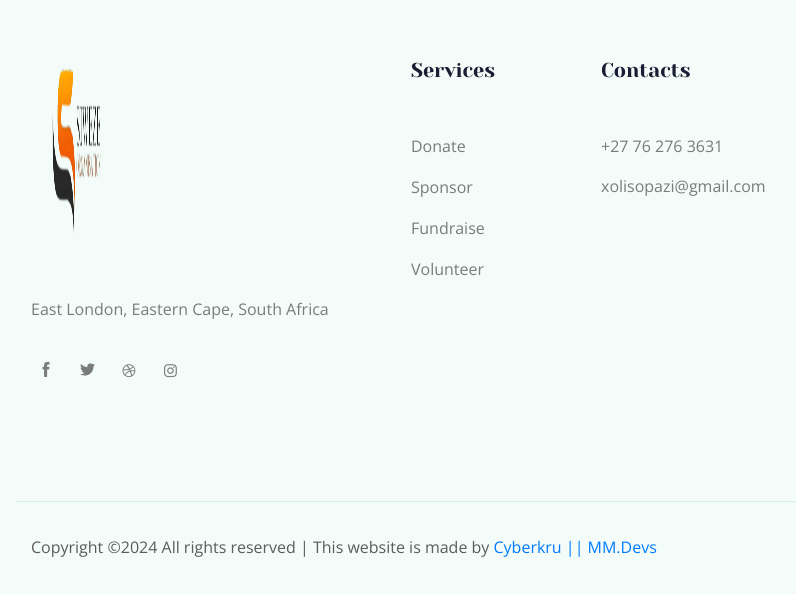
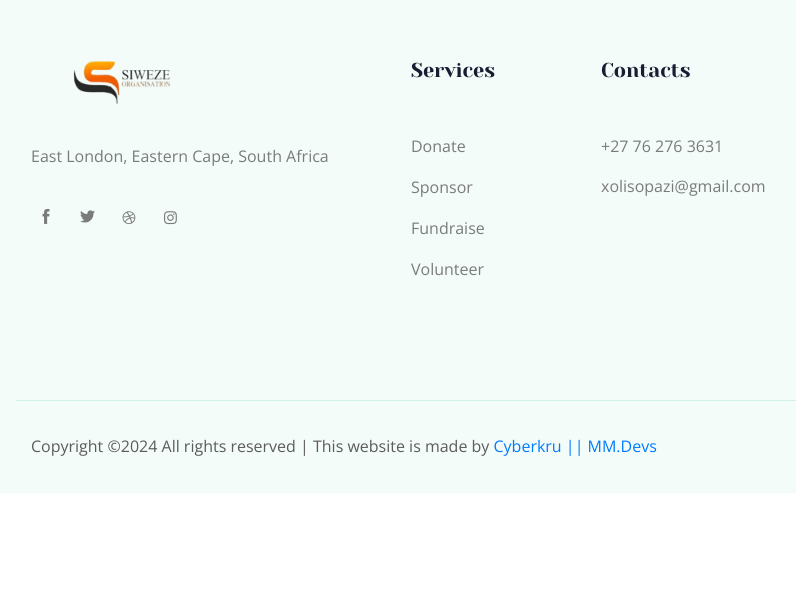
Before and after one commit to CyberkruSpace/Siweze, a plain HTML site: page contact.html in a window 1280 px wide. Shown: the part 1904-2498 px from the top of the page, without its empty margins (54-850 px from the left). After the commit the page ends 2397 px from the top, so only its background shows below. Drawn offline with nearby package versions, Linux system fonts and the light colour scheme; some packages are replaced by stand-ins of ours.

Commit message:
contact.html

```diff
--- a/contact.html
+++ b/contact.html
@@ -243,7 +243,7 @@
                         <div class="footer_widget">
                             <div class="footer_logo">
                                 <a href="#">
-                                    <img src="img/logo.png" alt="" width="100px" height="200px">
+                                    <img src="img/logo.png" alt="" width="200px">
                                 </a>
                             </div>
                             <p class="address_text">East London, Eastern Cape, South Africa
```
